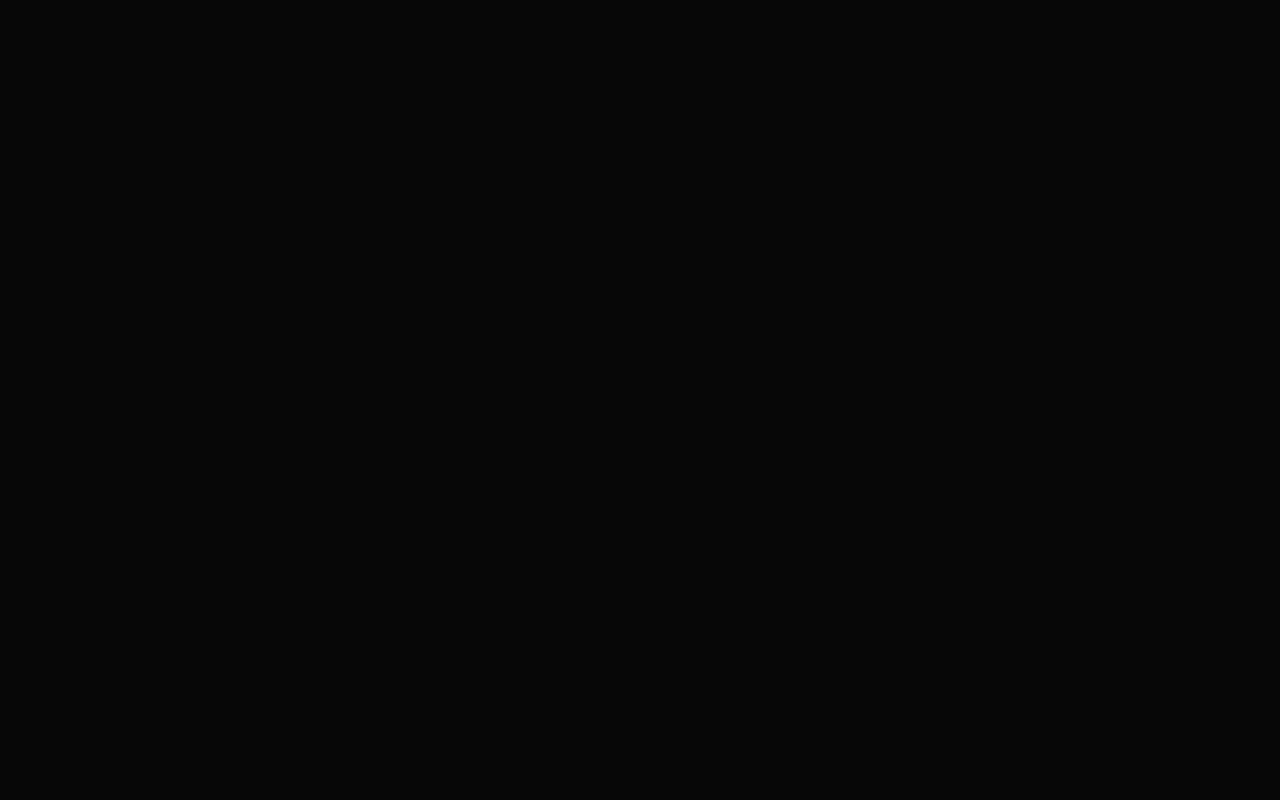
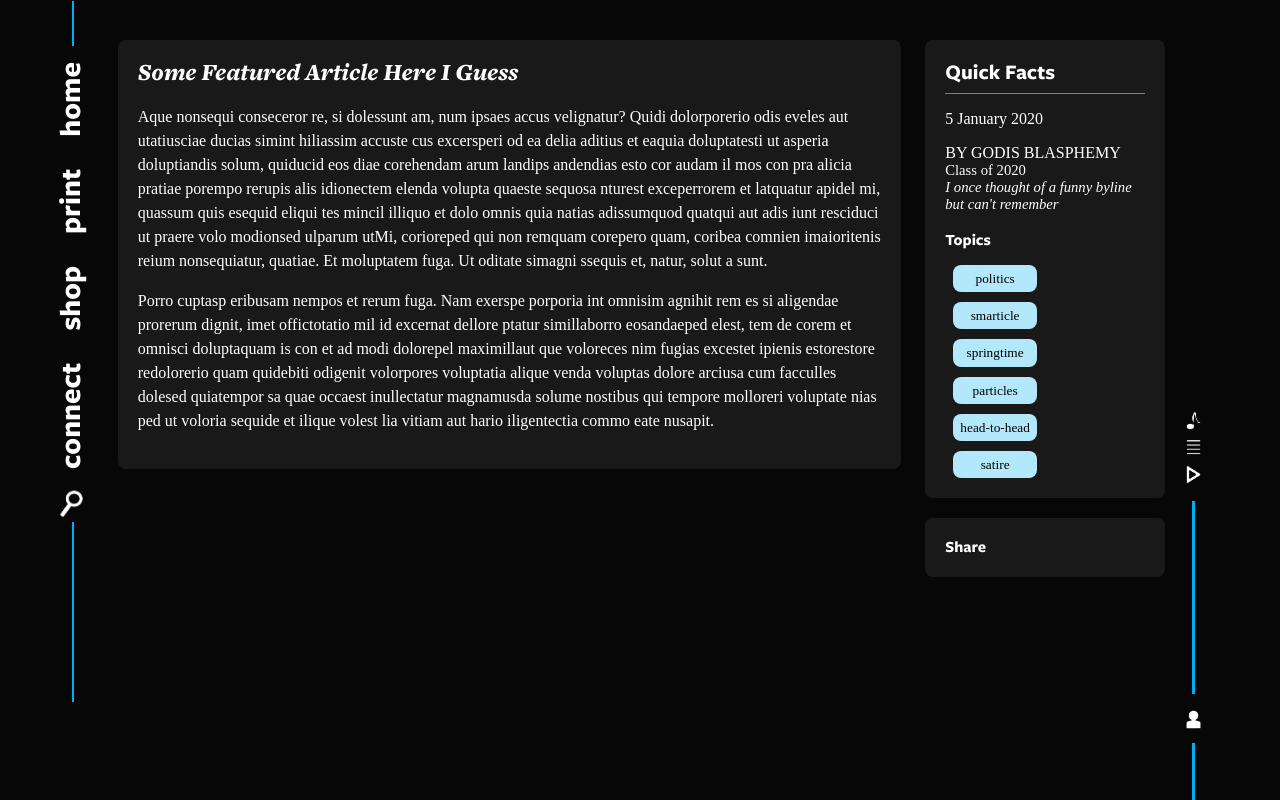
Before and after one commit to bruinreview/br-front, a React (Create React App) app: page /article in a window 1280 px wide. Built offline with nearby package versions, Linux system fonts and the light colour scheme; a web font is replaced by a local one.

Commit message:
Article page up

```diff
--- a/package.json
+++ b/package.json
@@ -11,7 +11,7 @@
     "react-reveal": "^1.2.2",
     "react-router": "^5.0.1",
     "react-router-dom": "^5.0.1",
-    "react-scripts": "^3.0.1"
+    "react-scripts": "^3.3.0"
   },
   "scripts": {
     "start": "react-scripts start",
--- a/src/App.js
+++ b/src/App.js
@@ -2,6 +2,7 @@ import React from 'react';
 import { Switch, Route } from 'react-router-dom';
 import Home from './Home/Home';
 import Shop from './Shop/Shop';
+import Article from './Article/Article';
 import Connect from './Connect/Connect';
 import Print from './Print/Print';
 import Header from './Header';
@@ -15,6 +16,7 @@ function App() {
     <div className="App" style={{width:'100%', height:'100%'}}>
         <Switch>
           <Route exact path="/" component={Home}/>
+          <Route exact path="/article" component={Article}/>
           <Route exact path="/home" component={Home}/>
           <Route exact path="/connect" component={Connect}/>
           <Route exact path="/shop" component={Shop}/>
--- /dev/null
+++ b/src/Article/Article.css
@@ -0,0 +1,95 @@
+.normal{
+    width:22%;
+    margin: 0 1% 0 1%;
+    font-family: 'freight-sans';
+    /* background-color: #111; */
+}
+
+#article-title{
+  font-weight: bold;
+  font-style: italic;
+  font-size: 18pt;
+  line-height: 22pt;
+  margin: 0;
+  font-family: 'freight-text-black';
+
+}
+
+.primary{
+  width:72%;
+  height: fit-content;
+  overflow: scroll;
+  margin: 0 1% 0 1%;
+  text-align: left;
+}
+
+.primary p {
+  font-family: 'freight-text-book';
+  font-size: 12pt !important;
+  line-height: 1.5;
+}
+
+.card{
+  height: fit-content;
+}
+
+.normal h4{
+  margin: 0;
+}
+
+#facts-card h4{
+  font-size:16pt;
+}
+
+#facts-card h5{
+  font-size:12pt;
+  padding-top: 10pt;
+  padding-bottom: 0;
+  margin:  5px 0px 5px 0px;
+}
+
+#facts-card hr{
+  background-color:var(--blue);
+  height: 1px;
+  border: 0;
+}
+
+#facts-card{
+  margin-bottom: 20px;
+
+}
+
+#date{
+  font-size: 12pt;
+}
+
+
+
+#info p{
+  padding-bottom:0;
+  padding-top: 0;
+  margin-bottom:0;
+  margin-top: 0;
+  font-size: 11pt;
+}
+#author{
+    font-size: 12pt !important;
+}
+
+#byline{
+  font-style: italic;
+}
+
+.button-article{
+  background-color: #b3e7fa;
+  color: black;
+  text-align: center;
+  padding: 6px;
+  margin: 10px 8px 0px 8px;
+  border-radius: 8px;
+  width: 42%;
+  cursor: pointer;
+  font-size:10pt;
+  font-family: 'freight-sans';
+  border: none;
+}
--- /dev/null
+++ b/src/Article/Article.js
@@ -0,0 +1,53 @@
+import React, {Component} from 'react';
+import Header from '../Header';
+import Footer from '../Footer';
+import {Zoom, Fade} from 'react-reveal';
+import './Article.css'
+
+export default class Article extends Component{
+  constructor(props){
+      super(props);
+      this.state = {
+      }
+  }
+  render(){
+      return(
+        <div className="flex justify-center home">
+          <Header />
+            <div className="main flex justify-center">
+              <div className="primary card">
+                <Fade>
+                  <h3 id="article-title">Some Featured Article Here I Guess</h3>
+                  <p>Aque nonsequi conseceror re, si dolessunt am, num ipsaes accus velignatur? Quidi dolorporerio odis eveles aut utatiusciae ducias simint hiliassim accuste cus excersperi od ea delia aditius et eaquia doluptatesti ut asperia doluptiandis solum, quiducid eos diae corehendam arum landips andendias esto cor audam il mos con pra alicia pratiae porempo rerupis alis idionectem elenda volupta quaeste sequosa nturest exceperrorem et latquatur apidel mi, quassum quis esequid eliqui tes mincil illiquo et dolo omnis quia natias adissumquod quatqui aut adis iunt resciduci ut praere volo modionsed ulparum utMi, corioreped qui non remquam corepero quam, coribea comnien imaioritenis reium nonsequiatur, quatiae. Et moluptatem fuga. Ut oditate simagni ssequis et, natur, solut a sunt. </p>
+                  <p>Porro cuptasp eribusam nempos et rerum fuga. Nam exerspe porporia int omnisim agnihit rem es si aligendae prorerum dignit, imet offictotatio mil id excernat dellore ptatur simillaborro eosandaeped elest, tem de corem et omnisci doluptaquam is con et ad modi dolorepel maximillaut que voloreces nim fugias excestet ipienis estorestore redolorerio quam quidebiti odigenit volorpores voluptatia alique venda voluptas dolore arciusa cum facculles dolesed quiatempor sa quae occaest inullectatur magnamusda solume nostibus qui tempore molloreri voluptate nias ped ut voloria sequide et ilique volest lia vitiam aut hario iligentectia commo eate nusapit.</p>
+                </Fade>
+              </div>
+              <div className="normal">
+                <div className="card" id="facts-card">
+                  <h4>Quick Facts</h4>
+                  <hr />
+                  <p id="date">5 January 2020</p>
+                  <div id="info">
+                  <p id="author">BY GODIS BLASPHEMY</p>
+                  <p>Class of 2020</p>
+                  <p id="byline">I once thought of a funny byline but can't remember</p>
+                  </div>
+                  <h5>Topics</h5>
+                  <button className="button-article">politics</button>
+                  <button className="button-article">smarticle</button>
+                  <button className="button-article">springtime</button>
+                  <button className="button-article">particles</button>
+                  <button className="button-article">head-to-head</button>
+                  <button className="button-article">satire</button>
+                </div>
+                <div className="card">
+                  <h4>Share</h4>
+                </div>
+              </div>
+            </div>
+          <Footer />
+        </div>
+      )
+  }
+
+}
--- a/src/Connect/Connect.js
+++ b/src/Connect/Connect.js
@@ -1,5 +1,6 @@
 import React, { Component } from 'react';
 import Header from '../Header';
+import Footer from '../Footer';
 import './Connect.css';
 import About from '../Components/About';
 import Contact from '../Components/Contact';
@@ -27,6 +28,7 @@ export default class Print extends Component{
                   <Support />
                 </div>
               </div>
+              <Footer />
           </div>
         )
     }
```
Also changed, not shown: 1 other file (tests, documents, lock files or other folders).
